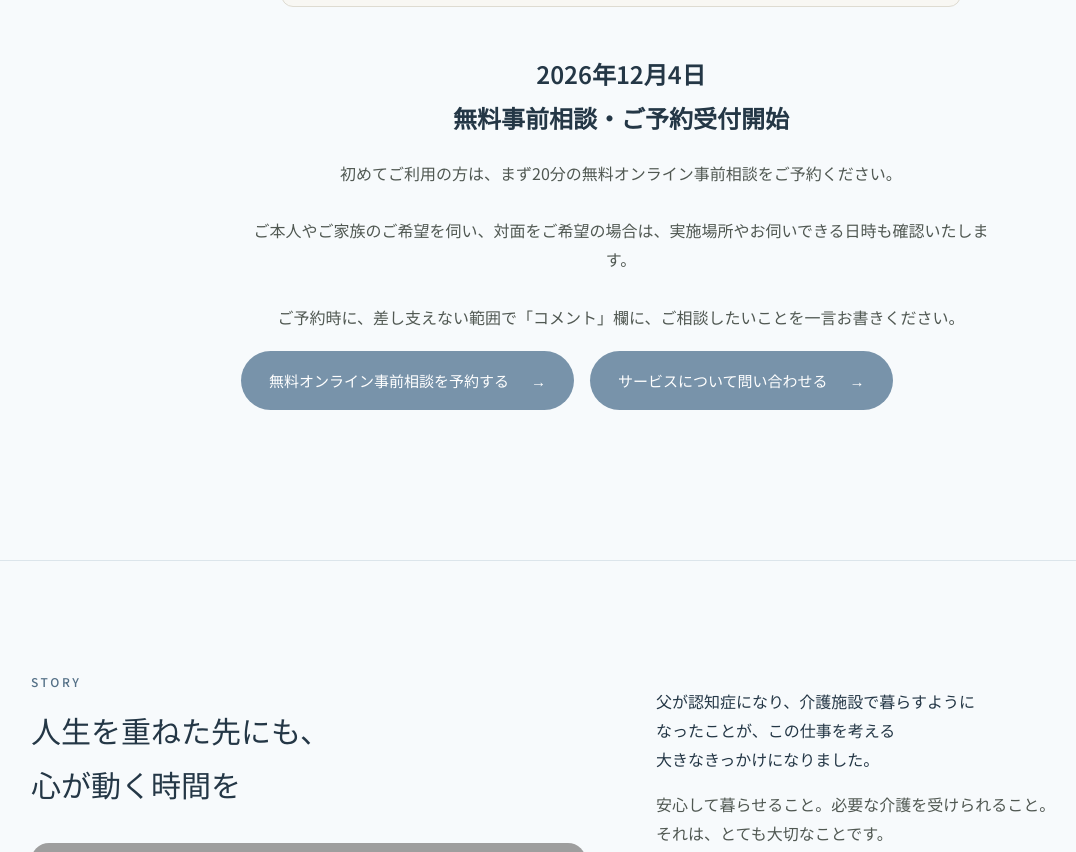
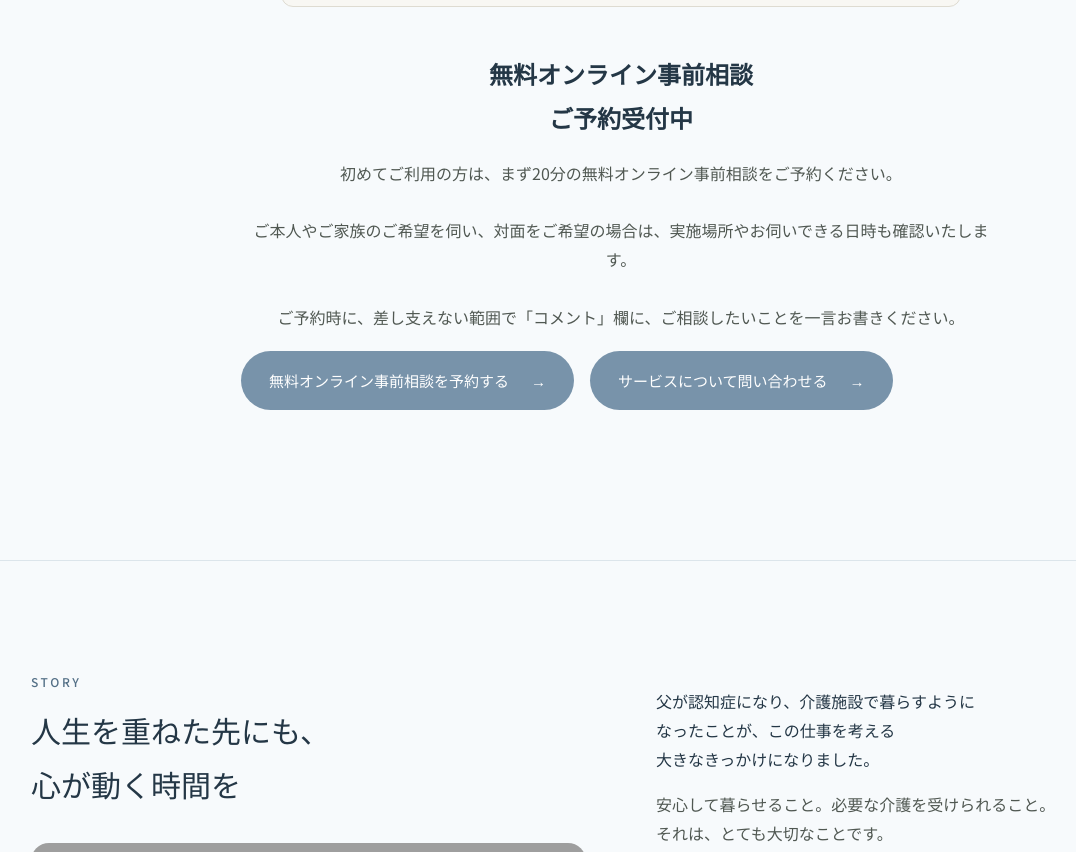
Before and after one commit to dignitywellbeing/dignitywellbeing.jp, a plain HTML site: page index.html in a window 1280 px wide. Shown: the part 10452-11304 px from the top of the page, without its empty margins (19-1095 px from the left). Drawn offline with Linux system fonts and the light colour scheme; grey boxes are pictures that could not be loaded.

Commit message:
Update index.html

```diff
--- a/index.html
+++ b/index.html
@@ -1464,8 +1464,8 @@ Grace Dialogueは、対面は1回60分、オンラインは1回45分を基本と
 
 <div class="reservation-notice">
   <h2>
-    2026年12月4日<br>
-    無料事前相談・<br class="notice-mobile-break">ご予約受付開始
+    無料オンライン事前相談<br>
+ご予約受付中
   </h2>
 
   <p class="body-copy">
```
